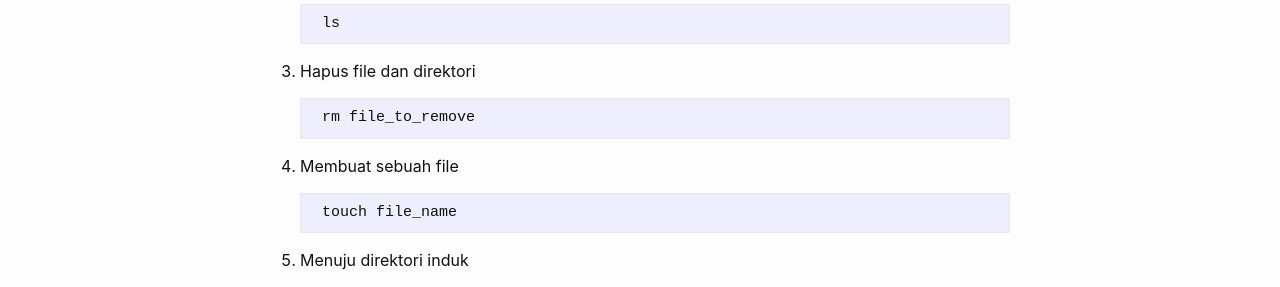
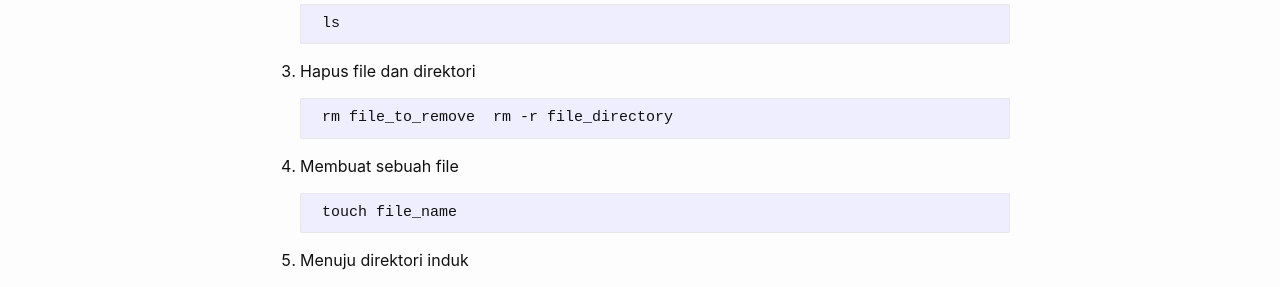
Before and after one commit to mhanifmuhsin/m-docs, a Jekyll site: the page built from other/_posts/2021-03-16-contekan-command-line.markdown, in a window 1280 px wide. Shown: the part 354-641 px from the top of the page. Built offline with Jekyll 4.4.1, drawn with Linux system fonts in a browser that asks for light colours.

Commit message:
update post command line

````diff
--- a/other/_posts/2021-03-16-contekan-command-line copy.markdown
+++ b/other/_posts/2021-03-16-contekan-command-line.markdown
@@ -20,7 +20,7 @@ Dokumentasi ini bersumber dari : [dev.to](https://dev.to/palashmon/ultimate-chea
 3. Hapus file dan direktori
 
     ```
-    rm file_to_remove
+    rm file_to_remove  rm -r file_directory
     ```
 4. Membuat sebuah file
 
````
